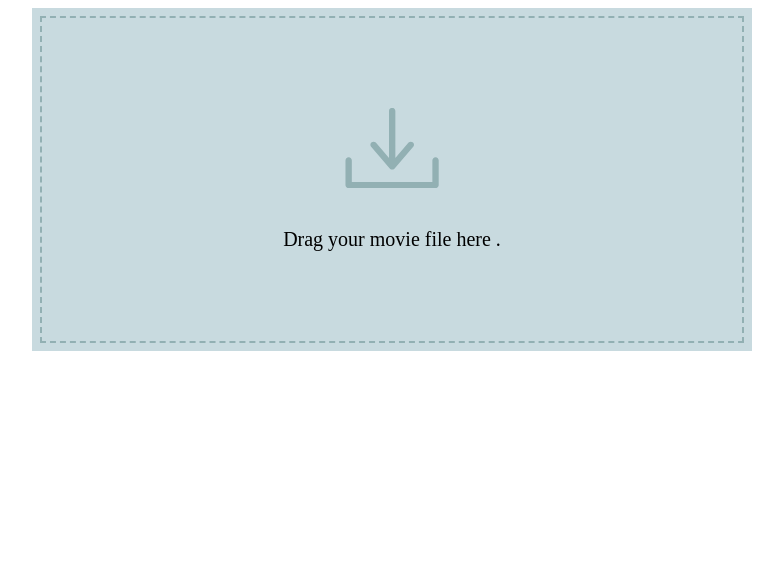
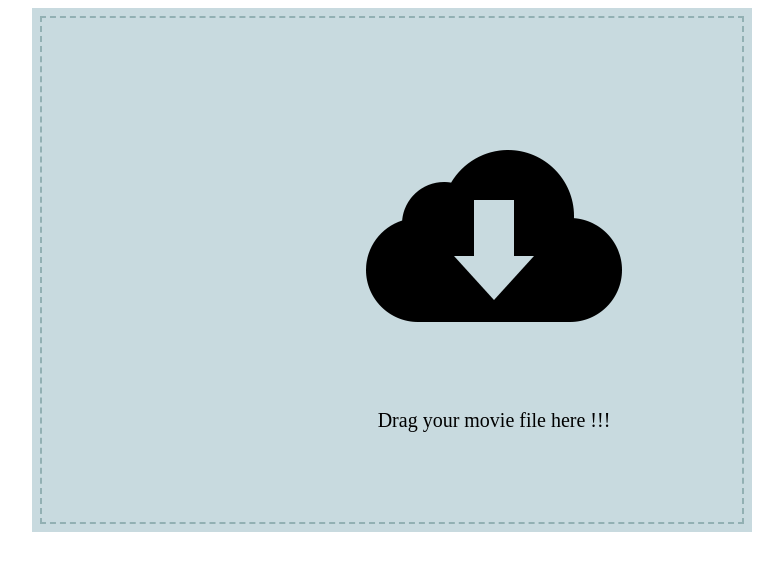
Before and after one commit to mugdha-adhav/subtitle-downloader, a Flask app: page /subtitle in a window 1280 px wide. Shown: the top 571 px of the page, without its empty margins (248-1031 px from the left). Run offline with Flask 2, Linux system fonts and the light colour scheme; some libraries are stand-ins or nearby versions.

Commit message:
updated UI

```diff
--- a/src/subsdb.py
+++ b/src/subsdb.py
@@ -13,13 +13,13 @@ def getSubs(HASH,LANG):
     response = requests.get(url = URL, headers=HEADERS)
     if not response:
         logging.warning("Subsdb no response received.")
+    elif response.status_code == 200:
+        logging.info("Subtitles found in subsdb for hash "+HASH)
+        return response.text
     elif response.status_code == 400:
         logging.warning("Subsdb request malformed. Returned status code: ", response.status_code)
     elif response.status_code == 404:
         logging.info("Subtitles for hash "+HASH+" not found in subsdb")
-    elif response.status_code == 200:
-        logging.info("Subtitles found in subsdb for hash "+HASH)
-        return response.text
     else:
         logging.info("Error retrieving subtitles. Response status code is %d",response.status_code)
         logging.info("Response message is: "+response.text)
--- a/static/css/home.css
+++ b/static/css/style.css
@@ -13,17 +13,11 @@
 	-webkit-transition: outline-offset .15s ease-in-out, background-color .15s linear;
 	transition: outline-offset .15s ease-in-out, background-color .15s linear;
 }
-.box .box__icon
+.box .box__content
 {
-	width: 100%;
-	height: 80px;
-	fill: #92b0b3;
-	display: block;
 	margin-bottom: 40px;
-}
-.box .box__dragndrop
-{
-	display: inline;
+	position: relative;
+	padding-left: 30%;
 }
 .box__button,
 .box__file
--- a/templates/index.html
+++ b/templates/index.html
@@ -1,7 +1,7 @@
 <!doctype html>
 <html>
     <head>
-        <link rel= "stylesheet" type= "text/css" href= "{{ url_for('static',filename='css/home.css') }}">
+        <link rel= "stylesheet" type= "text/css" href= "{{ url_for('static',filename='css/style.css') }}">
         <script src="https://ajax.googleapis.com/ajax/libs/jquery/1.11.1/jquery.min.js"></script>
         <script type="text/javascript" src="{{ url_for('static', filename='js/md5.min.js') }}"></script>
         <script type="text/javascript" src="{{ url_for('static', filename='js/openSubsHash.js') }}"></script>
@@ -10,9 +10,9 @@
     <body>
         <form method="post" action="/subtitle" enctype="multipart/form-data" novalidate class="box">
             <div class="box__input">
-                <svg class="box__icon" xmlns="http://www.w3.org/2000/svg" width="50" height="43" viewBox="0 0 50 43"><path d="M48.4 26.5c-.9 0-1.7.7-1.7 1.7v11.6h-43.3v-11.6c0-.9-.7-1.7-1.7-1.7s-1.7.7-1.7 1.7v13.2c0 .9.7 1.7 1.7 1.7h46.7c.9 0 1.7-.7 1.7-1.7v-13.2c0-1-.7-1.7-1.7-1.7zm-24.5 6.1c.3.3.8.5 1.2.5.4 0 .9-.2 1.2-.5l10-11.6c.7-.7.7-1.7 0-2.4s-1.7-.7-2.4 0l-7.1 8.3v-25.3c0-.9-.7-1.7-1.7-1.7s-1.7.7-1.7 1.7v25.3l-7.1-8.3c-.7-.7-1.7-.7-2.4 0s-.7 1.7 0 2.4l10 11.6z"/></svg>
+                <img class="box__content" src="{{ url_for('static', filename='images/download.png') }}"></img>
                 <input type="file" name="files" id="file" class="box__file" data-multiple-caption="{count} files selected" multiple />
-                <label for="file"><span class="box__dragndrop"> Drag your movie file here </span>.</label>
+                <span class="box__content"> Drag your movie file here !!!</span>
                 <button type="submit" class="box__button">Upload</button>
             </div>
         </form>
@@ -83,7 +83,6 @@
                                             data: 			JSON.stringify({opensubsHash: opensubsval, subsdbHash: subsdbval, fileSize: file.size}),
                                             cache: false,
                                             contentType: 'application/json',
-                                            crossDomain: true,
                                             success: function( data )
                                             {
                                                 var obj = JSON.parse(data)
```
Also changed, not shown: static/images/download.png (added).
